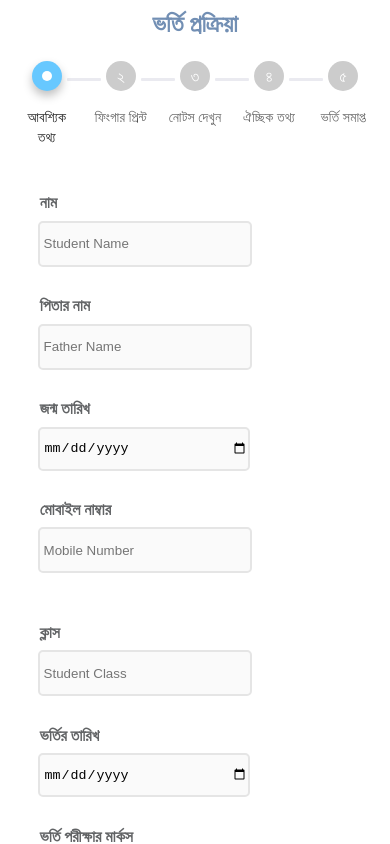
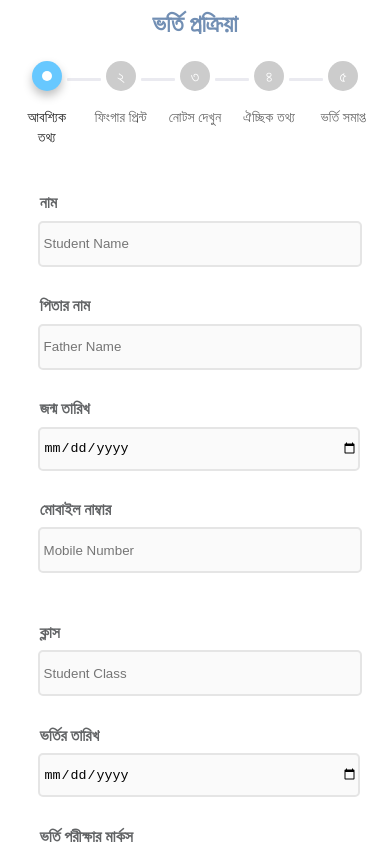
Before and after one commit to maharabhossain1/karigor-evaluation, a React (Create React App) app: page / in a window 390 px wide. Shown: the top 844 px of the page. Built offline with nearby package versions, Linux system fonts and the light colour scheme.

Commit message:
css edit

```diff
--- a/src/RegForm/OptionalInfo/StudentInfo/StudentInfo.css
+++ b/src/RegForm/OptionalInfo/StudentInfo/StudentInfo.css
@@ -28,3 +28,9 @@
 input[type="file"] {
   color: #008ad9;
 }
+
+@media only screen and (max-width: 600px) {
+  .student-info .input-field input {
+    width: 100%;
+  }
+}
```
